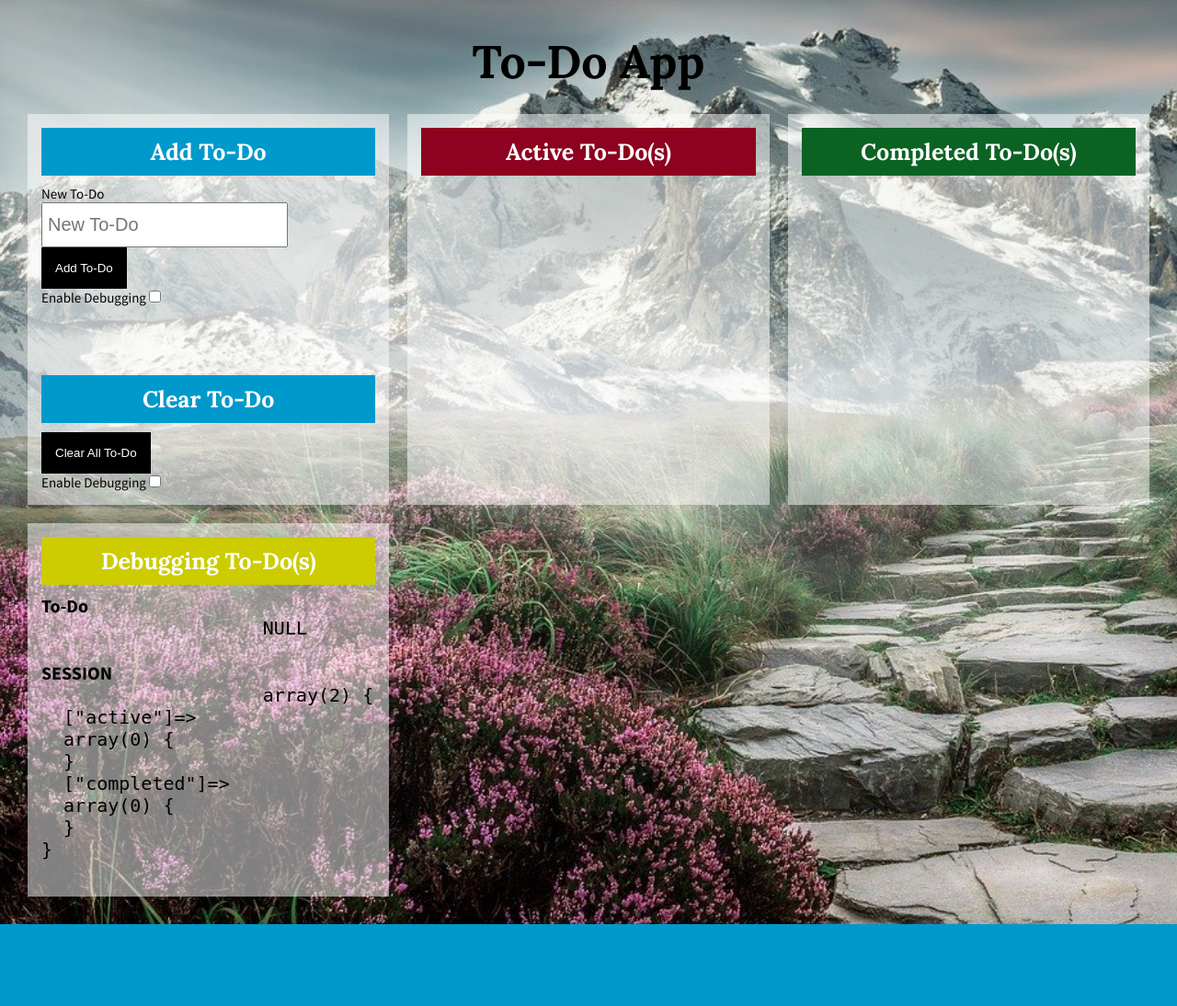
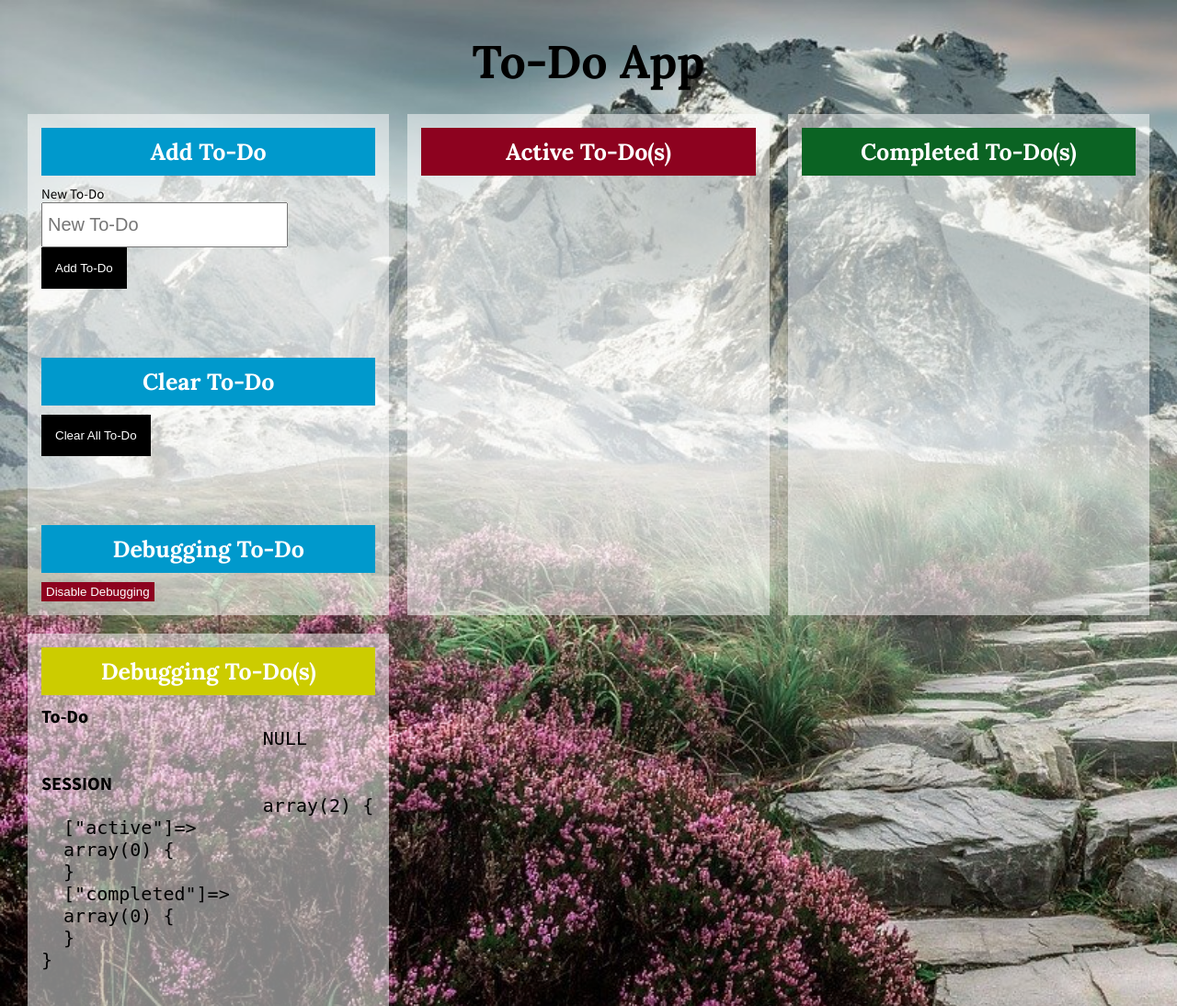
Before and after one commit to T-Ralph/php-to-do-list, a PHP site: page /?debugging=true in a window 1280 px wide. Shown: the top 1094 px of the page at 92% size. Before the commit the page ends 1005 px from the top, so only its background shows below. Run offline with PHP 8.4, Linux system fonts and the light colour scheme; data that the repository does not hold is empty.

Commit message:
Added Debugging Todo

```diff
--- a/css/main.css
+++ b/css/main.css
@@ -87,6 +87,10 @@ button, li > form > input[type=submit] {
     cursor: pointer;
     display: block;
 }
+button a {
+    color: #FFFFFF;
+    text-decoration: none;
+}
 li {
     margin: 20px;
 }
--- a/index.php
+++ b/index.php
@@ -15,9 +15,6 @@
                 <label for="todo">New To-Do</label>
                 <input type="text" name="todo" id="todo" placeholder="New To-Do" required>
                 <input type="submit" name="add" value="Add To-Do">
-                <label>Enable Debugging
-                    <input type="checkbox" name="debugging" id="debugging" value="true" />
-                </label>
             </form>
             <?php
                 //If To-Do Form is Submitted and $_POST["todo"] is not Empty
@@ -37,10 +34,14 @@
             ?>
             <form method="POST" action="">
                 <input type="submit" name="clear" value="Clear All To-Do">
-                <label>Enable Debugging
-                    <input type="checkbox" name="debugging" id="debugging" value="true" />
-                </label>
             </form>
+            <br /><br /><br />
+            <h2>Debugging To-Do</h2>
+            <button>
+                <a href="?debugging=<?php echo ($_GET["debugging"] == "true") ? "false" : "true"; ?>">
+                    <?php echo ($_GET["debugging"] == "true") ? "Disable" : "Enable" ?> Debugging
+                </a>
+            </button>
         </section>
         <section>
             <h2>Active To-Do(s)</h2>
@@ -77,7 +78,7 @@
                 <?php $all_completed_todos->RenderCompletedTodos(); ?>
             </ul>
         </section>
-        <?php if ((isset($_POST["debugging"]) && $_POST["debugging"] == "true") || (isset($_GET["debugging"]) && $_GET["debugging"] == "true")) : //If $_POST["debugging"] is not Empty ?>
+        <?php if (isset($_GET["debugging"]) && $_GET["debugging"] == "true") : //If $_GET["debugging"] is True ?>
             <section>
                 <h2>Debugging To-Do(s)</h2>
                 <b>To-Do</b>
```
